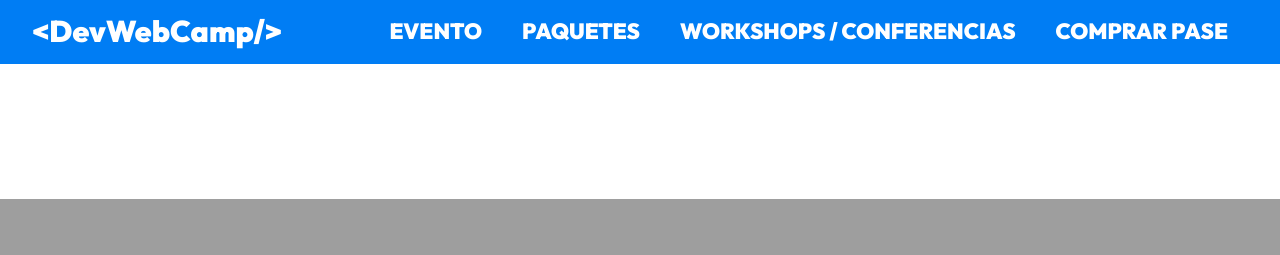
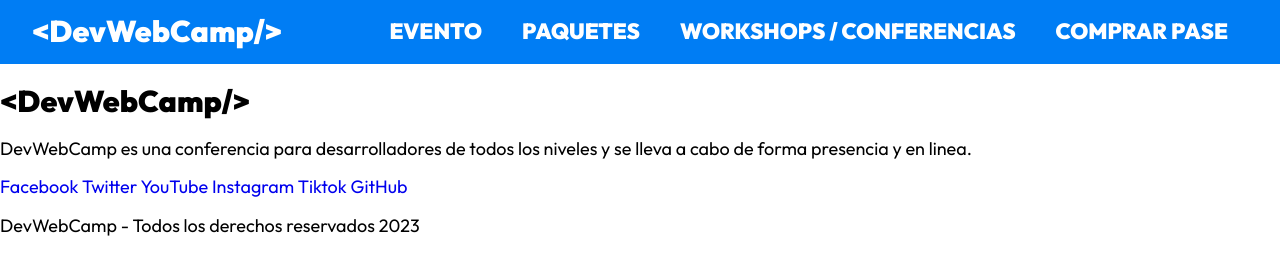
Before and after one commit to ivan-burgio/proyecto-devwebcamp-mvc, a PHP site: page /views/layout.php in a window 1280 px wide. Shown: the part 601-856 px from the top of the page. Before the commit the page ends 800 px from the top, so only its background shows below. Run offline with PHP 8.4, Linux system fonts and the light colour scheme; the template is opened without the code that fills it, so the values that code supplies are empty; some libraries are stand-ins or nearby versions.

Commit message:
Creando el html para el footer

```diff
--- a/views/templates/footer.php
+++ b/views/templates/footer.php
@@ -0,0 +1,32 @@
+<footer class="footer">
+    <div class="footer__grid">
+        <div class="footer__contenido">
+            <h3 class="footer__logo">&#60;DevWebCamp/></h3>
+
+            <p class="footer__texto">DevWebCamp es una conferencia para desarrolladores de todos los niveles y se lleva a cabo de forma presencia y en linea.</p>
+        </div>
+
+        <nav class="menu-redes">
+            <a class="menu-redes__enlace" rel="noopener noreferrer" target="_blank" href="https://facebook.com/C%C3%B3digo-Con-Juan-103341632130628">
+                <span class="menu-redes__ocultar">Facebook</span>
+            </a>
+            <a class="menu-redes__enlace" rel="noopener noreferrer" target="_blank" href="https://twitter.com/codigoconjuan">
+                <span class="menu-redes__ocultar">Twitter</span>
+            </a>
+            <a class="menu-redes__enlace" rel="noopener noreferrer" target="_blank" href="https://youtube.com/codigoconjuan">
+                <span class="menu-redes__ocultar">YouTube</span>
+            </a>
+            <a class="menu-redes__enlace" rel="noopener noreferrer" target="_blank" href="https://instagram.com/codigoconjuan">
+                <span class="menu-redes__ocultar">Instagram</span>
+            </a>
+            <a class="menu-redes__enlace" rel="noopener noreferrer" target="_blank" href="https://tiktok.com/@codigoconjuan">
+                <span class="menu-redes__ocultar">Tiktok</span>
+            </a>
+            <a class="menu-redes__enlace" rel="noopener noreferrer" target="_blank" href="https://github.com/codigoconjuan">
+                <span class="menu-redes__ocultar">GitHub</span>
+            </a>
+        </nav>
+    </div>
+
+    <p class="footer__copyright">DevWebCamp <span class="footer__copyright--regular">- Todos los derechos reservados <?php echo date('Y'); ?></span></p>
+</footer>
--- a/views/templates/header.php
+++ b/views/templates/header.php
@@ -21,9 +21,7 @@
 <div class="barra">
     <div class="barra__contenido">
         <a href="/">
-            <h2 class="barra__logo">
-                &#60;DevWebCamp/>
-            </h2>
+            <h2 class="barra__logo">&#60;DevWebCamp/></h2>
         </a>
 
         <nav class="navegacion">
```
